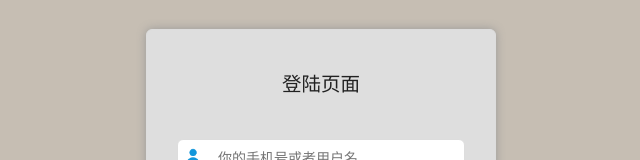
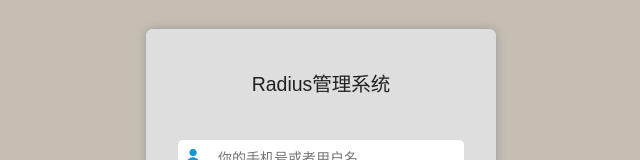
Before and after one commit to yii-cloud/radius-web, a Vue app: page / in a window 1280 px wide. Shown: the part 129-289 px from the top of the page, without its empty margins (319-959 px from the left). Built offline with nearby package versions, Linux system fonts and the light colour scheme.

Commit message:
完善管理员管理功能

```diff
--- a/src/views/login/Login.vue
+++ b/src/views/login/Login.vue
@@ -5,10 +5,9 @@ import { stringify } from 'querystring';
     <div class="panel">
       <!--面板的头部-->
       <div class="panel-top">
-        <h2>登陆页面</h2>
+        <h2>Radius管理系统</h2>
       </div>
       <form id="theForm" action="/login" method="post">
-        <!--面板的主要内容-->
         <div class="panel-content">
           <div class="int">
             <label>
```
